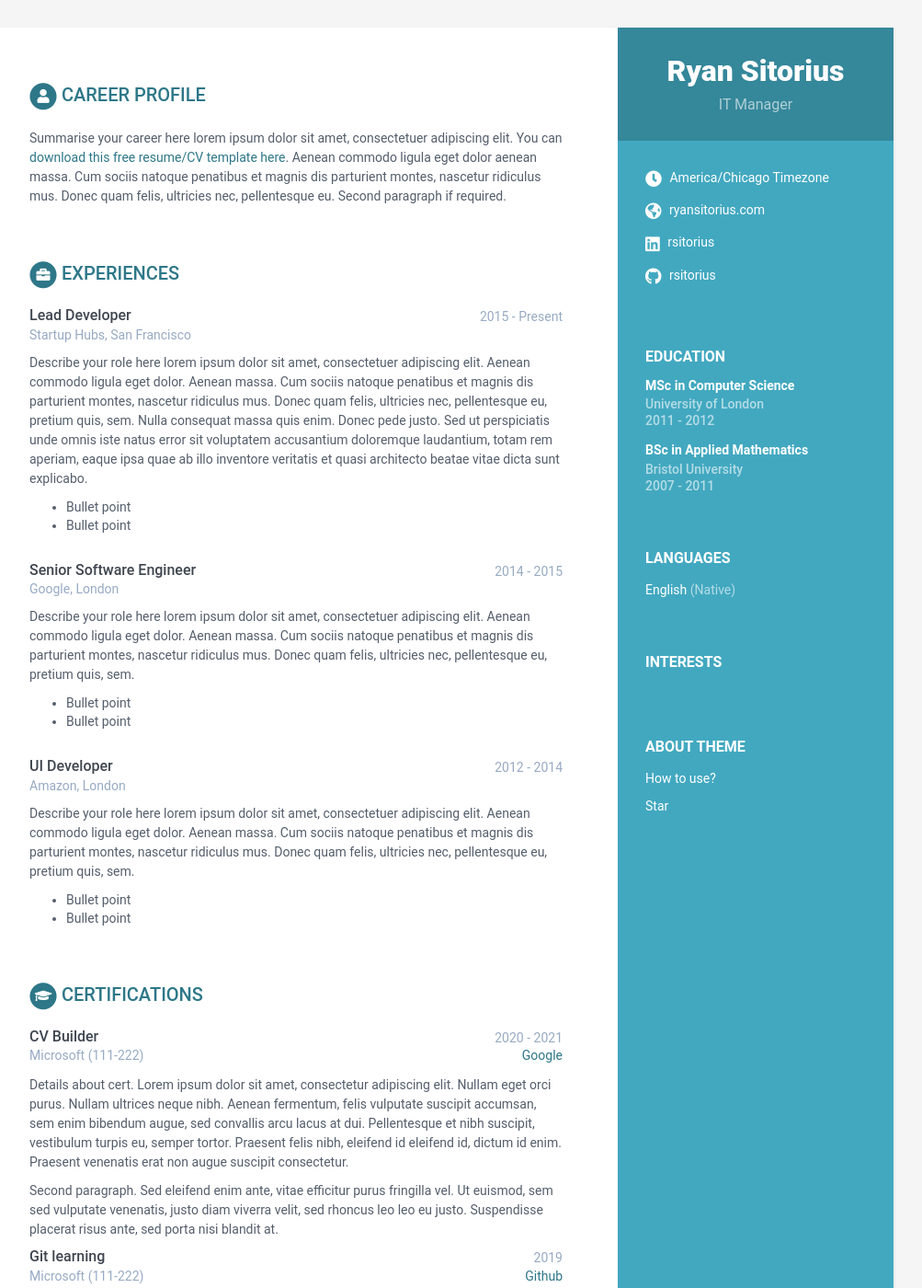
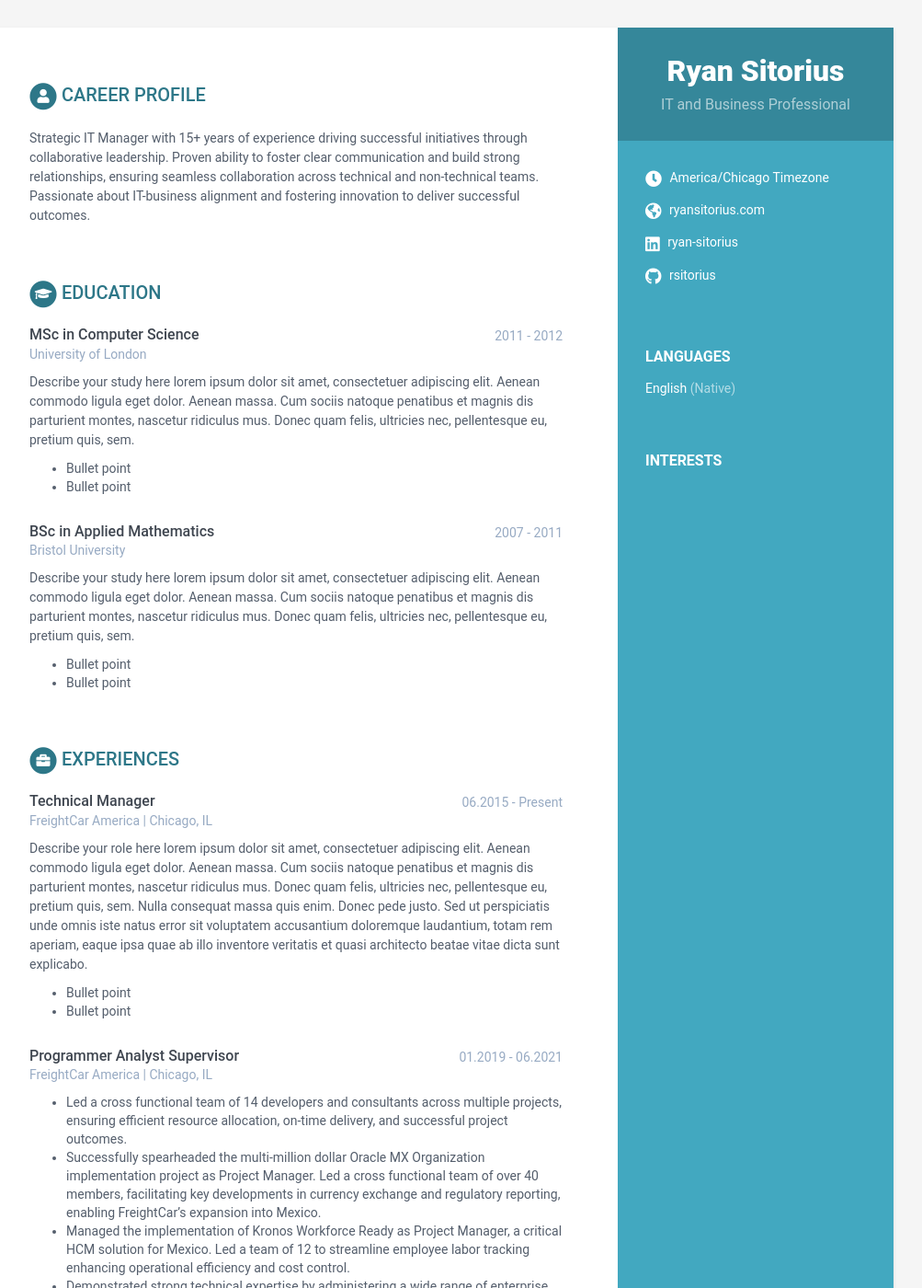
Before and after one commit to rsitorius/rsitorius.github.io, a Jekyll site: the page built from index.html, in a window 1280 px wide and 1400 px high. Shown: the whole window at 92% size, without its empty margins (168-1171 px from the left). Built offline with Jekyll 4.4.1, drawn with Linux system fonts in a browser that asks for light colours; some of the changed text lies outside the part shown.

Commit message:
Update data.yml

```diff
--- a/_data/data.yml
+++ b/_data/data.yml
@@ -4,31 +4,31 @@
 
 sidebar:
     position: right # position of the sidebar : left or right
-    about: True # set to False or comment line if you want to remove the "how to use?" in the sidebar
-    education: True # set to False if you want education in main section instead of in sidebar
+    about: False # set to False or comment line if you want to remove the "how to use?" in the sidebar
+    education: False # set to False if you want education in main section instead of in sidebar
 
     # Profile information
     name: Ryan Sitorius
-    tagline: IT Manager
+    tagline: IT and Business Professional
     #avatar: profile.png  #place a 100x100 picture inside /assets/images/ folder and provide the name of the file below
 
     # Sidebar links
     #email: hello@webjeda.com
     #phone: 012 345 6789
     timezone: America/Chicago Timezone
-    citizenship:
+    #citizenship:
     website: ryansitorius.com #do not add http://
-    linkedin: rsitorius
+    linkedin: ryan-sitorius
     #xing: alandoe
     github: rsitorius
-    telegram: # add your nickname without '@' sign
-    gitlab:
-    bitbucket:
-    #twitter: '@webjeda'
-    stack-overflow: # Number/Username, e.g. 123456/alandoe
-    codewars:
-    goodreads: # Number-Username, e.g. 123456-alandoe
-    pdf: #http://www.africau.edu/images/default/sample.pdf
+    #telegram: # add your nickname without '@' sign
+    #gitlab:
+    #bitbucket:
+    #twitter:
+    #stack-overflow: # Number/Username, e.g. 123456/alandoe
+    #codewars:
+    #goodreads: # Number-Username, e.g. 123456-alandoe
+    #pdf: #http://www.africau.edu/images/default/sample.pdf
 
     languages:
       title: Languages
@@ -57,12 +57,61 @@ sidebar:
 career-profile:
     title: Career Profile
     summary: |
-      Summarise your career here lorem ipsum dolor sit amet, consectetuer
-      adipiscing elit. You can [download this free resume/CV template here]().
-      Aenean commodo ligula eget dolor aenean massa. Cum sociis natoque
-      penatibus et magnis dis parturient montes, nascetur ridiculus mus.
-      Donec quam felis, ultricies nec, pellentesque eu.
-      Second paragraph if required.
+      Strategic IT Manager with 15+ years of experience driving successful
+      initiatives through collaborative leadership. Proven ability to foster
+      clear communication and build strong relationships, ensuring seamless
+      collaboration across technical and non-technical teams. Passionate
+      about IT-business alignment and fostering innovation to deliver
+      successful outcomes.
+experiences:
+    title: Experiences
+    info:
+      - role: Technical Manager
+        time: 06.2015 - Present
+        company: FreightCar America | Chicago, IL
+        details: |
+          Describe your role here lorem ipsum dolor sit amet, consectetuer
+          adipiscing elit. Aenean commodo ligula eget dolor. Aenean massa.
+          Cum sociis natoque penatibus et magnis dis parturient montes,
+          nascetur ridiculus mus. Donec quam felis, ultricies nec,
+          pellentesque eu, pretium quis, sem. Nulla consequat massa quis
+          enim. Donec pede justo. Sed ut perspiciatis unde omnis iste natus
+          error sit voluptatem accusantium doloremque laudantium, totam rem
+          aperiam, eaque ipsa quae ab illo inventore veritatis et quasi
+          architecto beatae vitae dicta sunt explicabo.
+            - Bullet point
+            - Bullet point
+      - role: Programmer Analyst Supervisor
+        time: 01.2019 - 06.2021
+        company: FreightCar America | Chicago, IL
+        details: |
+          - Led a cross functional team of 14 developers and consultants
+            across multiple projects, ensuring efficient resource allocation,
+            on-time delivery, and successful project outcomes.
+          - Successfully spearheaded the multi-million dollar Oracle MX
+            Organization implementation project as Project Manager. Led a
+            cross functional team of over 40 members, facilitating key
+            developments in currency exchange and regulatory reporting,
+            enabling FreightCar's expansion into Mexico.
+          - Managed the implementation of Kronos Workforce Ready as Project
+            Manager, a critical HCM solution for Mexico. Led a team of 12 to
+            streamline employee labor tracking enhancing operational
+            efficiency and cost control.
+          - Demonstrated strong technical expertise by administering a wide
+            range of enterprise (including ERP, EPM, CRM, HCM, and BI) systems.
+
+      - role: UI Developer
+        time: 2012 - 2014
+        company: Amazon, London
+        details: |
+          Describe your role here lorem ipsum dolor sit amet, consectetuer
+          adipiscing elit. Aenean commodo ligula eget dolor. Aenean massa.
+          Cum sociis natoque penatibus et magnis dis parturient montes,
+          nascetur ridiculus mus. Donec quam felis, ultricies nec,
+          pellentesque eu, pretium quis, sem.
+            - Bullet point
+            - Bullet point
+
 education:
     title: Education
     info:
@@ -86,47 +135,6 @@ education:
           sociis natoque penatibus et magnis dis parturient montes, nascetur
           ridiculus mus. Donec quam felis, ultricies nec, pellentesque eu,
           pretium quis, sem.
-            - Bullet point
-            - Bullet point
-
-experiences:
-    title: Experiences
-    info:
-      - role: Lead Developer
-        time: 2015 - Present
-        company: Startup Hubs, San Francisco
-        details: |
-          Describe your role here lorem ipsum dolor sit amet, consectetuer
-          adipiscing elit. Aenean commodo ligula eget dolor. Aenean massa.
-          Cum sociis natoque penatibus et magnis dis parturient montes,
-          nascetur ridiculus mus. Donec quam felis, ultricies nec,
-          pellentesque eu, pretium quis, sem. Nulla consequat massa quis
-          enim. Donec pede justo. Sed ut perspiciatis unde omnis iste natus
-          error sit voluptatem accusantium doloremque laudantium, totam rem
-          aperiam, eaque ipsa quae ab illo inventore veritatis et quasi
-          architecto beatae vitae dicta sunt explicabo.
-            - Bullet point
-            - Bullet point
-      - role: Senior Software Engineer
-        time: 2014 - 2015
-        company: Google, London
-        details: |
-          Describe your role here lorem ipsum dolor sit amet, consectetuer
-          adipiscing elit. Aenean commodo ligula eget dolor. Aenean massa.
-          Cum sociis natoque penatibus et magnis dis parturient montes,
-          nascetur ridiculus mus. Donec quam felis, ultricies nec,
-          pellentesque eu, pretium quis, sem.
-            - Bullet point
-            - Bullet point
-      - role: UI Developer
-        time: 2012 - 2014
-        company: Amazon, London
-        details: |
-          Describe your role here lorem ipsum dolor sit amet, consectetuer
-          adipiscing elit. Aenean commodo ligula eget dolor. Aenean massa.
-          Cum sociis natoque penatibus et magnis dis parturient montes,
-          nascetur ridiculus mus. Donec quam felis, ultricies nec,
-          pellentesque eu, pretium quis, sem.
             - Bullet point
             - Bullet point
 
```
